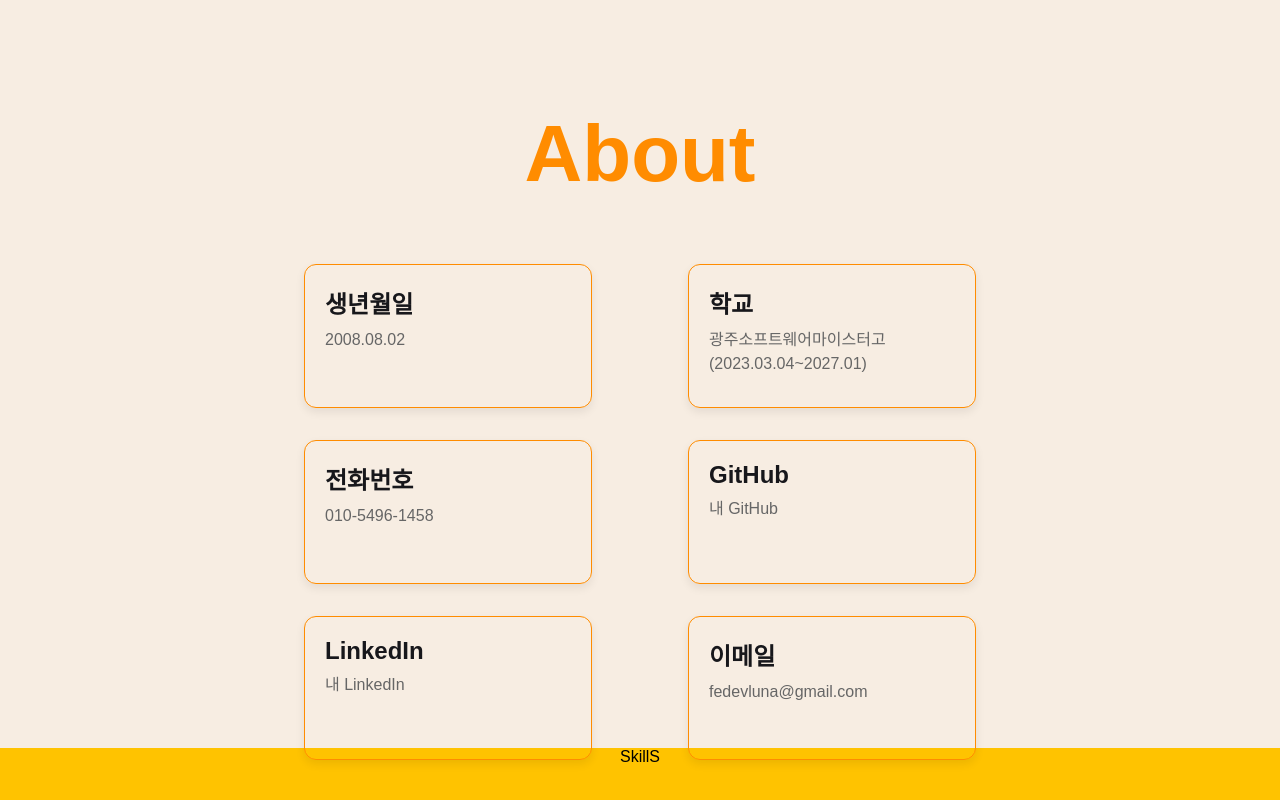
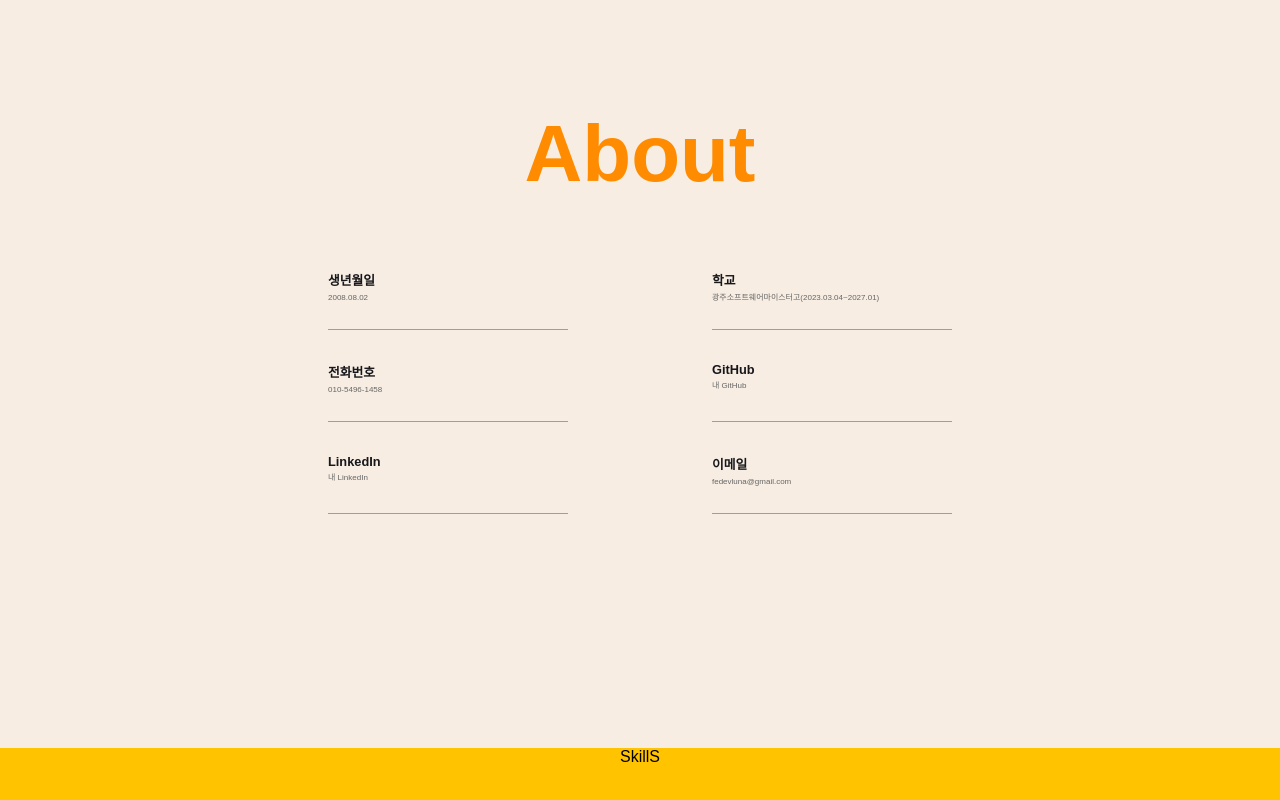
Before and after one commit to h-0y28/h-0y28, a React (Vite) app: page / in a window 1280 px wide. Shown: the part 852-1652 px from the top of the page. Built offline with nearby package versions, Linux system fonts and the light colour scheme; a web font is replaced by a local one.

Commit message:
style: change style - animaition

```diff
--- a/src/components/AboutCard/style.ts
+++ b/src/components/AboutCard/style.ts
@@ -1,32 +1,45 @@
 import styled from "styled-components";
 import theme from "../../styles/theme";
 
+export const Container = styled.div`
+  border-radius: 1rem;
+  display: flex;
+  align-items: center;
+  justify-content: flex-start;
+`;
+
 export const CardContainer = styled.div`
-  border: 1px solid ${theme.colors.highlight};
-  border-radius: 12px;
-  padding: 20px;
-  box-shadow: 0 4px 10px rgba(0, 0, 0, 0.08);
-  width: 18rem;
-  height: 9rem;
-  margin: 16px;
+  border-bottom: 1px solid ${theme.colors.highlight};
+  padding-top: 12px;
+  padding-right: 12px;
+  padding-bottom: 0;
+  width: 15rem;
+  height: 4.5rem;
+  margin: 10px;
   transition: transform 0.3s ease, box-shadow 0.3s ease;
+  transition: border-color 0.5s ease;
   cursor: pointer;
-
   &:hover {
-    transform: scale(1.05);
-    box-shadow: 0 8px 16px rgba(0, 0, 0, 0.2);
+    border-bottom: 1.5px solid ${theme.colors.black};
   }
 `;
 
 export const CardTitle = styled.h3`
-  font-size: 1.5rem;
+  font-size: 0.8rem;
   color: ${theme.colors.black};
-  margin-bottom: 8px;
+  margin-bottom: 4px;
   font-weight: bold;
 `;
 
 export const CardContent = styled.p`
-  font-size: 1rem;
+  font-size: 0.5rem;
   color: #666;
-  line-height: 1.5;
+  line-height: 1.3;
 `;
+
+export const Image = styled.img`
+  margin-left: 1rem;
+  width: 2rem;
+  height: 2rem;
+  margin-right: 12px;
+`;
```
